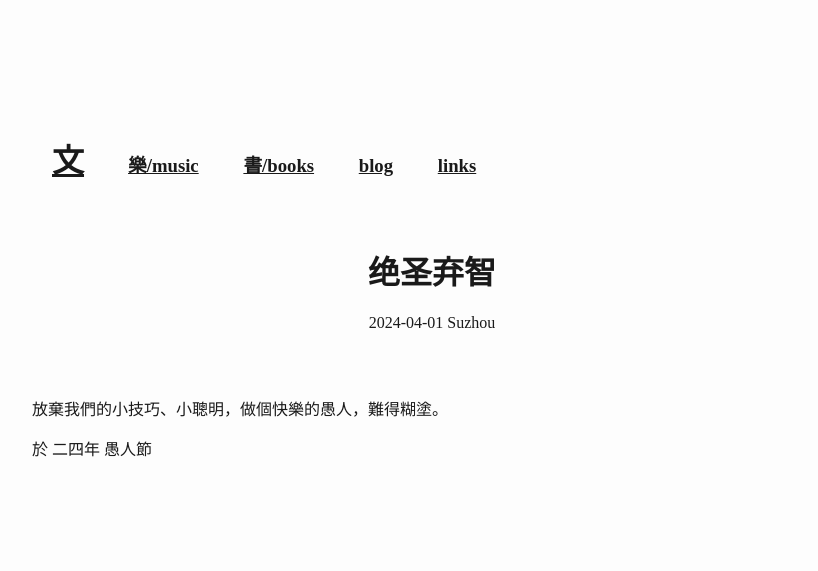
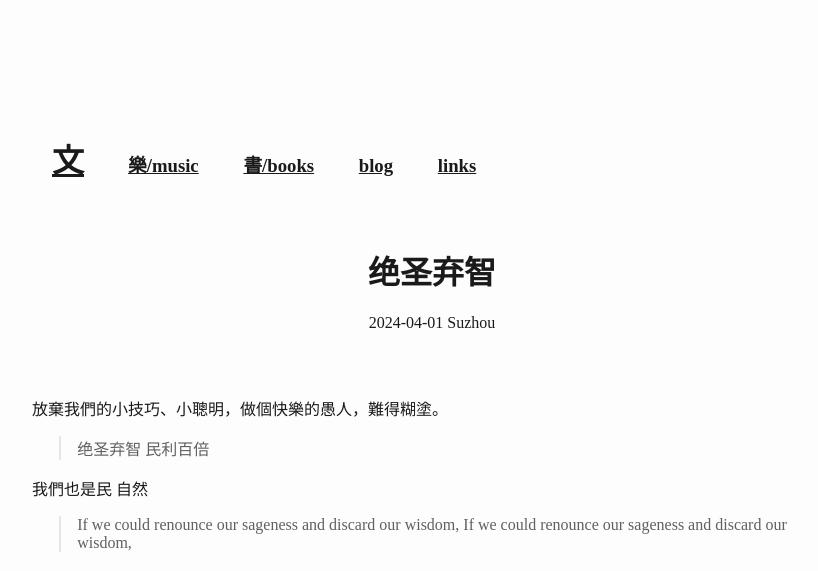
Before and after one commit to wangw469/wangw469.github.io, a Jekyll site: the page built from _posts/2024-04-01-discard-our-wisdom.md, in a window 1280 px wide. Shown: the top 571 px of the page, without its empty margins (58-876 px from the left). Built offline with Jekyll 4.4.1, drawn with Linux system fonts in a browser that asks for light colours.

Commit message:
add photos and youtube video

```diff
--- a/_posts/2024-04-01-discard-our-wisdom.md
+++ b/_posts/2024-04-01-discard-our-wisdom.md
@@ -7,4 +7,14 @@ date: 1 Apr 2024
 
 放棄我們的小技巧、小聰明，做個快樂的愚人，難得糊塗。
 
+> 绝圣弃智 民利百倍
+
+我們也是民 自然
+
+> If we could renounce our sageness and discard our wisdom, If we could renounce our sageness and discard our wisdom,
+
 於 二四年 愚人節
+
+![IMG_4588.jpg](./IMG_4588.jpg)
+
+<iframe width="560" height="315" src="https://www.youtube.com/embed/0Rk099vYgDo?si=A9xdcaomo9A_iRzx" title="YouTube video player" frameborder="0" allow="accelerometer; autoplay; clipboard-write; encrypted-media; gyroscope; picture-in-picture; web-share" referrerpolicy="strict-origin-when-cross-origin" allowfullscreen></iframe>
```
